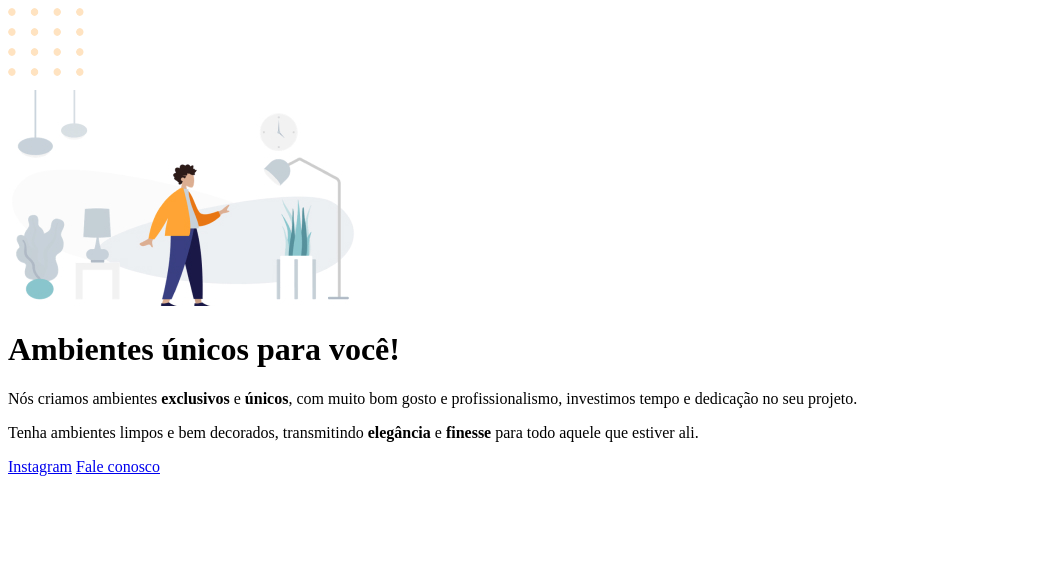
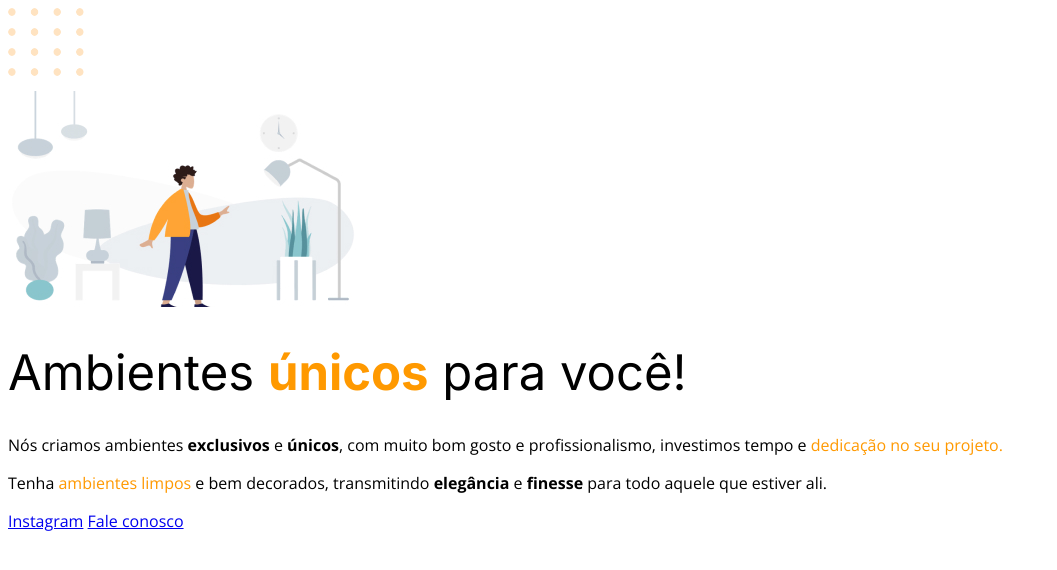
Before and after one commit to fernandoarruda/Explorer13_Projeto01, a plain HTML site: page index.html in a window 1280 px wide. Shown: the whole page, without its empty margins (0-1057 px from the left). Drawn offline with nearby package versions, Linux system fonts and the light colour scheme.

Commit message:
css adjusted

```diff
--- a/index.html
+++ b/index.html
@@ -9,6 +9,7 @@
   <link rel="preconnect" href="https://fonts.gstatic.com" crossorigin>
   <link href="https://fonts.googleapis.com/css2?family=Inter:wght@400;700&display=swap" rel="stylesheet">
   <link href="https://fonts.googleapis.com/css2?family=Open+Sans:wght@400;700&display=swap" rel="stylesheet">
+  <link rel="stylesheet" href="style.css">
 </head>
 <body>
 
--- /dev/null
+++ b/style.css
@@ -0,0 +1,19 @@
+h1{
+  font-family: 'Inter', sans-serif;
+  font-size: 49px;
+  line-height: 56px;
+  font-weight: normal;
+}
+h1 span {
+  font-weight: bold;
+}
+body{
+  font-family: 'Open Sans', sans-serif;
+}
+span {
+  color: #FF9900;
+}
+
+{
+  color: #7D7987;
+}
```
